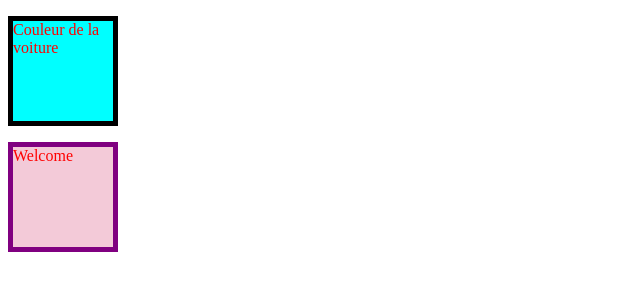
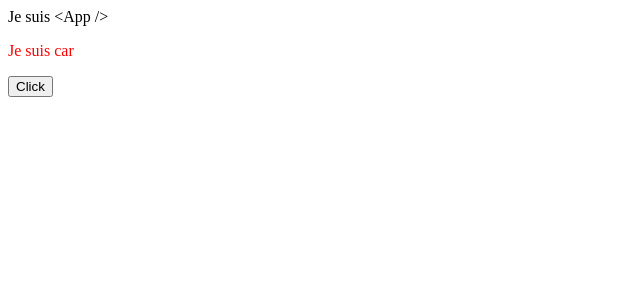
Before and after one commit to Vang-ap/react-intro, a React (Create React App) app: page / in a window 1280 px wide. Shown: the top 300 px of the page, without its empty margins (0-640 px from the left). Built offline with nearby package versions, Linux system fonts and the light colour scheme.

Commit message:
Callback function: on click the parent function is called

```diff
--- a/src/App.jsx
+++ b/src/App.jsx
@@ -1,14 +1,17 @@
 import { Car } from "./components/Car/Car"
-import { Greetings } from "./components/Greetings/Greetings"
+
 import "../src/global.css"
 
 export function App() {
 
+  function hello(params) {
+    alert("Hello de <App />");
+  }
   return (
     <>
       <div>
-        <Car />
-        <Greetings />
+        Je suis {"<App />"}
+        <Car onCarClick={hello}/>
       </div>
     </>
   );
--- a/src/components/Car/Car.jsx
+++ b/src/components/Car/Car.jsx
@@ -1,7 +1,9 @@
-export function Car() {
+export function Car(props) {
+
   return (
     <div>
-      <p className='box box2'>Couleur de la voiture</p>
+      <p>Je suis car</p>
+      <button onClick={props.onCarClick}>Click</button>
     </div>
   )
 }
```
